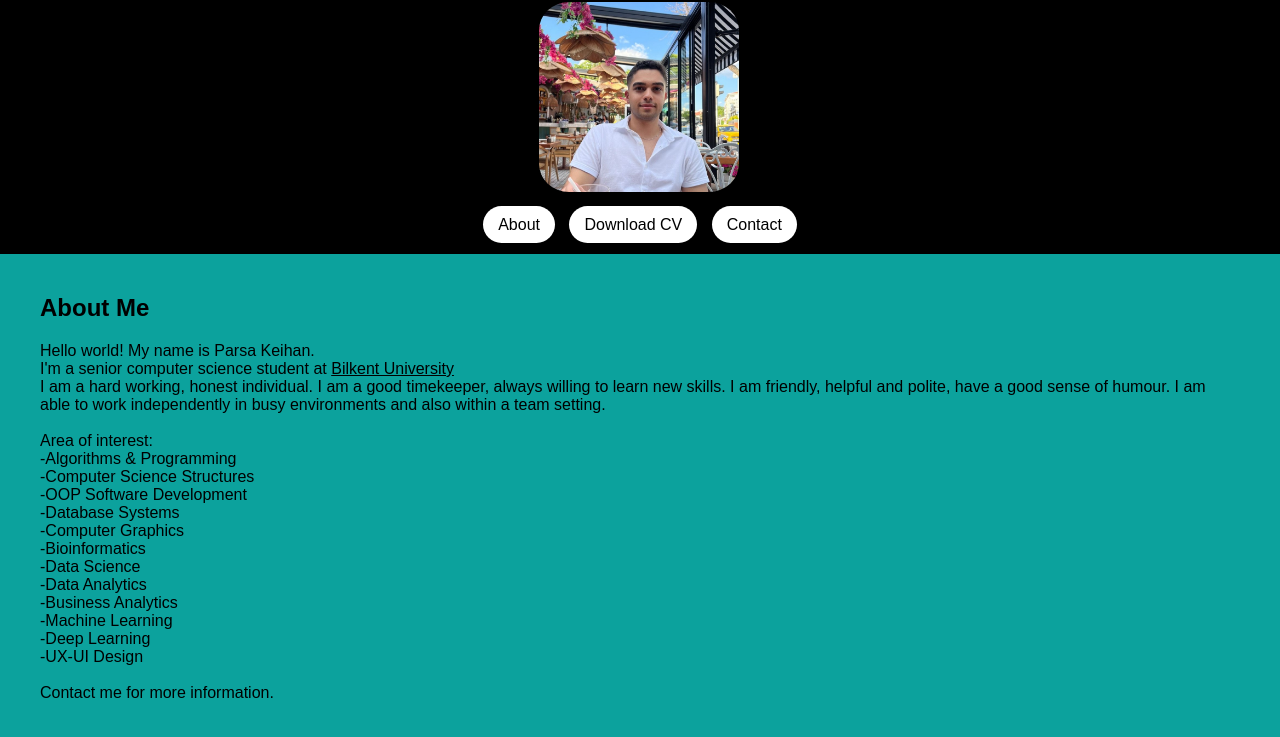
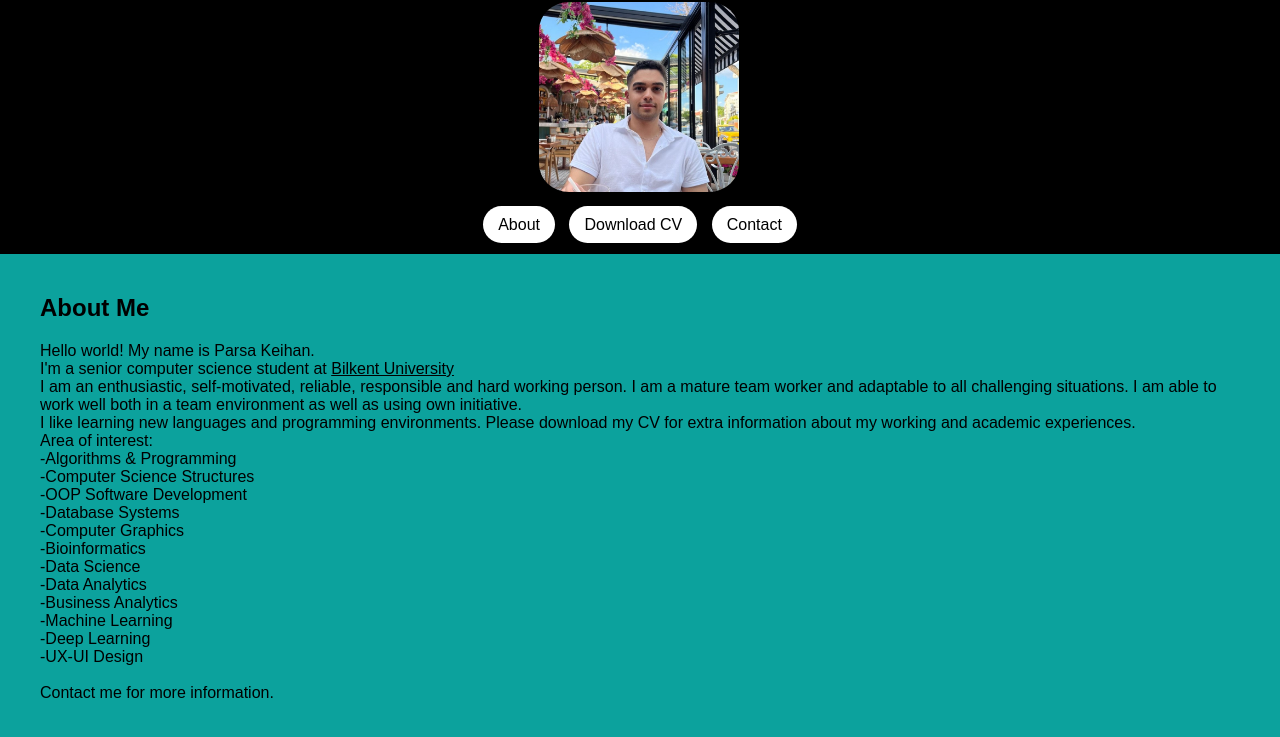
Before and after one commit to Parsa23k/Parsa23k.github.io, a plain HTML site: page index.html in a window 1280 px wide. Both pictures are taken after a click on the link "About". Shown: the part 75-812 px from the top of the page. Drawn offline with Linux system fonts and the light colour scheme.

Commit message:
Update index.html

```diff
--- a/index.html
+++ b/index.html
@@ -26,7 +26,8 @@
         <p>
             Hello world! My name is Parsa Keihan.<br>
             I'm a senior computer science student at <a style="color: black;" href="https://w3.bilkent.edu.tr/bilkent/" target="_blank">Bilkent University</a><br>
-            I am a hard working, honest individual. I am a good timekeeper, always willing to learn new skills. I am friendly, helpful and polite, have a good sense of humour. I am able to work independently in busy environments and also within a team setting.<br><br>
+            I am an enthusiastic, self-motivated, reliable, responsible and hard working person. I am a mature team worker and adaptable to all challenging situations. I am able to work well both in a team environment as well as using own initiative.<br>
+            I like learning new languages and programming environments. Please download my CV for extra information about my working and academic experiences.<br>
             Area of interest:<br>
             -Algorithms & Programming<br>
             -Computer Science Structures<br>
```
